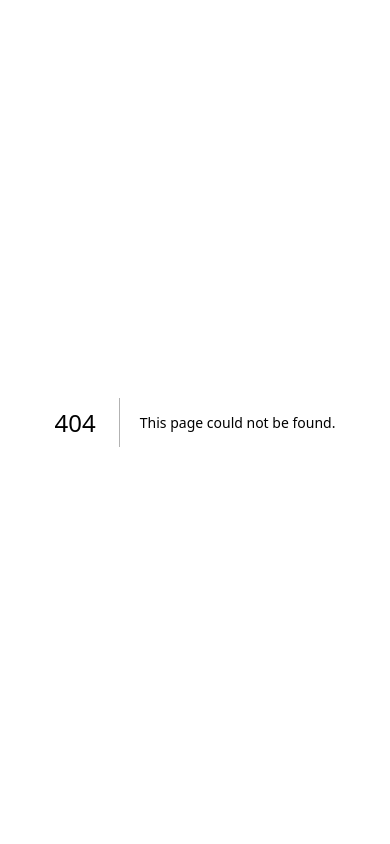
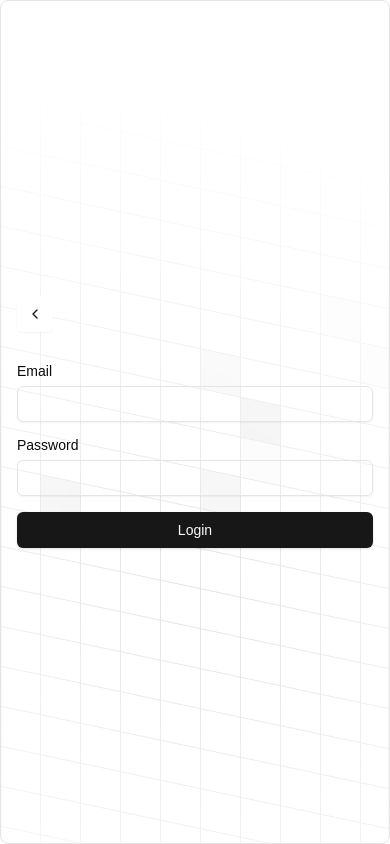
Before and after one commit to AugSync/balance-university, a Next.js app: page /login in a window 390 px wide. Before the commit this address had no page. Built offline with nearby package versions, Linux system fonts and the light colour scheme.

Commit message:
Add login page and form with responsive design and mobile support

```diff
--- /dev/null
+++ b/app/login/page.tsx
@@ -0,0 +1,29 @@
+"use client";
+
+import { LoginForm } from "@/components/auth/login-form";
+import { useRouter } from "next/navigation";
+import { AnimatedGridPattern } from "@/components/magicui/animated-grid-pattern";
+import { cn } from "@/lib/utils";
+
+export default function LoginPage() {
+  const router = useRouter();
+
+  return (
+    <div className="relative flex min-h-screen w-full flex-col items-center justify-center overflow-hidden rounded-lg border bg-background">
+      <AnimatedGridPattern
+        numSquares={30}
+        maxOpacity={0.1}
+        duration={3}
+        repeatDelay={1}
+        className={cn(
+          "[mask-image:radial-gradient(500px_circle_at_center,white,transparent)]",
+          "inset-x-0 inset-y-[-30%] h-[200%] skew-y-12"
+        )}
+      />
+
+      <div className="relative z-10 flex w-full items-center justify-center p-4">
+        <LoginForm onBack={() => router.back()} />
+      </div>
+    </div>
+  );
+}
--- a/app/page.tsx
+++ b/app/page.tsx
@@ -6,10 +6,36 @@
 import { SparklesText } from "@/components/magicui/sparkles-text";
 import { RainbowButton } from "@/components/magicui/rainbow-button";
 import { useTranslations, useLocale } from "next-intl";
+import { useState, useEffect } from "react";
+import { motion, AnimatePresence } from "motion/react";
+import { useRouter } from "next/navigation";
+import { LoginForm } from "@/components/auth/login-form";
 
 export default function HomePage() {
   const t = useTranslations("HomePage");
   const locale = useLocale();
+  const [showLogin, setShowLogin] = useState(false);
+  const [isMobile, setIsMobile] = useState(false);
+  const router = useRouter();
+
+  useEffect(() => {
+    const checkMobile = () => {
+      setIsMobile(window.innerWidth < 768);
+    };
+
+    checkMobile();
+    window.addEventListener("resize", checkMobile);
+
+    return () => window.removeEventListener("resize", checkMobile);
+  }, []);
+
+  const handleLoginClick = () => {
+    if (isMobile) {
+      router.push("/login");
+    } else {
+      setShowLogin(true);
+    }
+  };
 
   return (
     <div className="relative flex min-h-[100vh] w-full flex-col items-center justify-center overflow-hidden rounded-lg border bg-background">
@@ -24,7 +50,15 @@
         )}
       />
 
-      <div className="relative z-10 flex flex-col items-center justify-center gap-8 px-4 text-center sm:px-8">
+      <div className="relative z-10 flex w-full items-center justify-center px-4 sm:px-8">
+        <motion.div
+          className="flex flex-col items-center justify-center gap-8 text-center"
+          animate={{
+            x: showLogin ? "-60%" : "0%",
+            opacity: 1,
+          }}
+          transition={{ duration: 0.8, ease: "easeInOut" }}
+        >
           <div className="relative w-full max-w-[500px] transition-all duration-300">
             <Image
               src="/university.svg"
@@ -37,23 +71,57 @@
           </div>
 
           <div className="flex items-baseline gap-4 text-3xl sm:text-4xl md:text-5xl font-bold">
-          {locale === 'es' && <span className="text-foreground">{t("university")}</span>}
+            {locale === "es" && (
+              <span className="text-foreground">{t("university")}</span>
+            )}
             <SparklesText
               text="Balance"
               className="text-3xl sm:text-4xl md:text-5xl"
               colors={{ first: "#4F46E5", second: "#EC4899" }}
               sparklesCount={5}
             />
-          {locale === 'en' && <span className="text-foreground">{t("university")}</span>}
+            {locale === "en" && (
+              <span className="text-foreground">{t("university")}</span>
+            )}
           </div>
 
           <p className="max-w-[600px] text-lg text-muted-foreground">
             {t("description")}
           </p>
 
-        <RainbowButton onClick={() => (window.location.href = "/dashboard")}>
+          <motion.div
+            className="h-[40px] flex items-center justify-center"
+            animate={{
+              opacity: showLogin ? 0 : 1,
+            }}
+            transition={{ duration: 0.3 }}
+          >
+            <RainbowButton
+              onClick={handleLoginClick}
+              className={showLogin ? "pointer-events-none" : ""}
+            >
               {t("login")}
             </RainbowButton>
+          </motion.div>
+        </motion.div>
+
+        <AnimatePresence>
+          {showLogin && !isMobile && (
+            <motion.div
+              className="absolute left-[53%] w-full"
+              initial={{ x: "30%", opacity: 0 }}
+              animate={{ x: "0%", opacity: 1 }}
+              exit={{ x: "30%", opacity: 0 }}
+              transition={{
+                duration: 0.8,
+                ease: "easeInOut",
+                opacity: { duration: 0.5 }
+              }}
+            >
+              <LoginForm onBack={() => setShowLogin(false)} />
+            </motion.div>
+          )}
+        </AnimatePresence>
       </div>
     </div>
   );
--- /dev/null
+++ b/components/auth/login-form.tsx
@@ -0,0 +1,47 @@
+import { Button } from "@/components/ui/button";
+import { Input } from "@/components/ui/input";
+import { Label } from "@/components/ui/label";
+import { useTranslations } from "next-intl";
+import { ChevronLeft } from "lucide-react";
+
+interface LoginFormProps {
+  onBack?: () => void;
+  showBackButton?: boolean;
+}
+
+export function LoginForm({ onBack, showBackButton = true }: LoginFormProps) {
+  const t = useTranslations("HomePage");
+
+  return (
+    <div className="w-full max-w-sm space-y-4">
+      {showBackButton && (
+        <Button
+          variant="secondary"
+          size="icon"
+          onClick={onBack}
+          className="mb-4 h-9 w-9 bg-background/80 backdrop-blur-sm hover:bg-background/90"
+          aria-label={t("back")}
+        >
+          <ChevronLeft className="h-5 w-5" />
+        </Button>
+      )}
+      <form className="space-y-4">
+        <div className="space-y-2">
+          <Label htmlFor="email" className="text-left block">
+            {t("email")}
+          </Label>
+          <Input id="email" type="email" required />
+        </div>
+        <div className="space-y-2">
+          <Label htmlFor="password" className="text-left block">
+            {t("password")}
+          </Label>
+          <Input id="password" type="password" required />
+        </div>
+        <Button className="w-full" type="submit">
+          {t("login")}
+        </Button>
+      </form>
+    </div>
+  );
+}
--- /dev/null
+++ b/components/ui/button.tsx
@@ -0,0 +1,57 @@
+import * as React from "react"
+import { Slot } from "@radix-ui/react-slot"
+import { cva, type VariantProps } from "class-variance-authority"
+
+import { cn } from "@/lib/utils"
+
+const buttonVariants = cva(
+  "inline-flex items-center justify-center gap-2 whitespace-nowrap rounded-md text-sm font-medium transition-colors focus-visible:outline-none focus-visible:ring-1 focus-visible:ring-ring disabled:pointer-events-none disabled:opacity-50 [&_svg]:pointer-events-none [&_svg]:size-4 [&_svg]:shrink-0",
+  {
+    variants: {
+      variant: {
+        default:
+          "bg-primary text-primary-foreground shadow hover:bg-primary/90",
+        destructive:
+          "bg-destructive text-destructive-foreground shadow-sm hover:bg-destructive/90",
+        outline:
+          "border border-input bg-background shadow-sm hover:bg-accent hover:text-accent-foreground",
+        secondary:
+          "bg-secondary text-secondary-foreground shadow-sm hover:bg-secondary/80",
+        ghost: "hover:bg-accent hover:text-accent-foreground",
+        link: "text-primary underline-offset-4 hover:underline",
+      },
+      size: {
+        default: "h-9 px-4 py-2",
+        sm: "h-8 rounded-md px-3 text-xs",
+        lg: "h-10 rounded-md px-8",
+        icon: "h-9 w-9",
+      },
+    },
+    defaultVariants: {
+      variant: "default",
+      size: "default",
+    },
+  }
+)
+
+export interface ButtonProps
+  extends React.ButtonHTMLAttributes<HTMLButtonElement>,
+    VariantProps<typeof buttonVariants> {
+  asChild?: boolean
+}
+
+const Button = React.forwardRef<HTMLButtonElement, ButtonProps>(
+  ({ className, variant, size, asChild = false, ...props }, ref) => {
+    const Comp = asChild ? Slot : "button"
+    return (
+      <Comp
+        className={cn(buttonVariants({ variant, size, className }))}
+        ref={ref}
+        {...props}
+      />
+    )
+  }
+)
+Button.displayName = "Button"
+
+export { Button, buttonVariants }
--- /dev/null
+++ b/components/ui/card.tsx
@@ -0,0 +1,76 @@
+import * as React from "react"
+
+import { cn } from "@/lib/utils"
+
+const Card = React.forwardRef<
+  HTMLDivElement,
+  React.HTMLAttributes<HTMLDivElement>
+>(({ className, ...props }, ref) => (
+  <div
+    ref={ref}
+    className={cn(
+      "rounded-xl border bg-card text-card-foreground shadow",
+      className
+    )}
+    {...props}
+  />
+))
+Card.displayName = "Card"
+
+const CardHeader = React.forwardRef<
+  HTMLDivElement,
+  React.HTMLAttributes<HTMLDivElement>
+>(({ className, ...props }, ref) => (
+  <div
+    ref={ref}
+    className={cn("flex flex-col space-y-1.5 p-6", className)}
+    {...props}
+  />
+))
+CardHeader.displayName = "CardHeader"
+
+const CardTitle = React.forwardRef<
+  HTMLDivElement,
+  React.HTMLAttributes<HTMLDivElement>
+>(({ className, ...props }, ref) => (
+  <div
+    ref={ref}
+    className={cn("font-semibold leading-none tracking-tight", className)}
+    {...props}
+  />
+))
+CardTitle.displayName = "CardTitle"
+
+const CardDescription = React.forwardRef<
+  HTMLDivElement,
+  React.HTMLAttributes<HTMLDivElement>
+>(({ className, ...props }, ref) => (
+  <div
+    ref={ref}
+    className={cn("text-sm text-muted-foreground", className)}
+    {...props}
+  />
+))
+CardDescription.displayName = "CardDescription"
+
+const CardContent = React.forwardRef<
+  HTMLDivElement,
+  React.HTMLAttributes<HTMLDivElement>
+>(({ className, ...props }, ref) => (
+  <div ref={ref} className={cn("p-6 pt-0", className)} {...props} />
+))
+CardContent.displayName = "CardContent"
+
+const CardFooter = React.forwardRef<
+  HTMLDivElement,
+  React.HTMLAttributes<HTMLDivElement>
+>(({ className, ...props }, ref) => (
+  <div
+    ref={ref}
+    className={cn("flex items-center p-6 pt-0", className)}
+    {...props}
+  />
+))
+CardFooter.displayName = "CardFooter"
+
+export { Card, CardHeader, CardFooter, CardTitle, CardDescription, CardContent }
--- /dev/null
+++ b/components/ui/input.tsx
@@ -0,0 +1,22 @@
+import * as React from "react"
+
+import { cn } from "@/lib/utils"
+
+const Input = React.forwardRef<HTMLInputElement, React.ComponentProps<"input">>(
+  ({ className, type, ...props }, ref) => {
+    return (
+      <input
+        type={type}
+        className={cn(
+          "flex h-9 w-full rounded-md border border-input bg-transparent px-3 py-1 text-base shadow-sm transition-colors file:border-0 file:bg-transparent file:text-sm file:font-medium file:text-foreground placeholder:text-muted-foreground focus-visible:outline-none focus-visible:ring-1 focus-visible:ring-ring disabled:cursor-not-allowed disabled:opacity-50 md:text-sm",
+          className
+        )}
+        ref={ref}
+        {...props}
+      />
+    )
+  }
+)
+Input.displayName = "Input"
+
+export { Input }
--- /dev/null
+++ b/components/ui/label.tsx
@@ -0,0 +1,26 @@
+"use client"
+
+import * as React from "react"
+import * as LabelPrimitive from "@radix-ui/react-label"
+import { cva, type VariantProps } from "class-variance-authority"
+
+import { cn } from "@/lib/utils"
+
+const labelVariants = cva(
+  "text-sm font-medium leading-none peer-disabled:cursor-not-allowed peer-disabled:opacity-70"
+)
+
+const Label = React.forwardRef<
+  React.ElementRef<typeof LabelPrimitive.Root>,
+  React.ComponentPropsWithoutRef<typeof LabelPrimitive.Root> &
+    VariantProps<typeof labelVariants>
+>(({ className, ...props }, ref) => (
+  <LabelPrimitive.Root
+    ref={ref}
+    className={cn(labelVariants(), className)}
+    {...props}
+  />
+))
+Label.displayName = LabelPrimitive.Root.displayName
+
+export { Label }
--- a/messages/en.json
+++ b/messages/en.json
@@ -2,6 +2,9 @@
   "HomePage": {
     "description": "Access your courses, grades, and educational resources all in one place. Start your learning journey today!",
     "login": "Login",
-    "university": "University"
+    "university": "University",
+    "email": "Email",
+    "password": "Password",
+    "back": "Go back"
   }
 }
--- a/messages/es.json
+++ b/messages/es.json
@@ -2,6 +2,9 @@
   "HomePage": {
     "description": "Accede a tus cursos, calificaciones y recursos educativos en un solo lugar. ¡Comienza tu viaje de aprendizaje hoy!",
     "login": "Iniciar Sesión",
-    "university": "Universidad"
+    "university": "Universidad",
+    "email": "Correo electrónico",
+    "password": "Contraseña",
+    "back": "Volver"
   }
 }
--- a/package.json
+++ b/package.json
@@ -9,6 +9,8 @@
     "lint": "next lint"
   },
   "dependencies": {
+    "@radix-ui/react-label": "^2.1.2",
+    "@radix-ui/react-slot": "^1.1.2",
     "class-variance-authority": "^0.7.1",
     "clsx": "^2.1.1",
     "lucide-react": "^0.475.0",
```
Also changed, not shown: 1 other file (tests, documents, lock files or other folders). Lines whose indentation alone changed are shown as unchanged.
